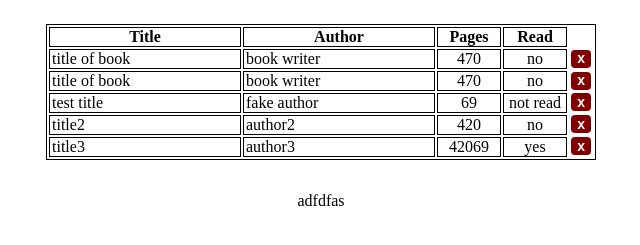
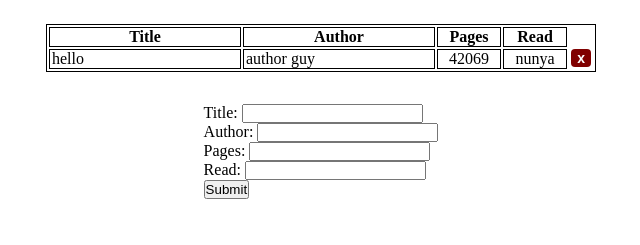
Before and after one commit to JuicetenG/library, a plain HTML site: page index.html in a window 1280 px wide. Shown: the part 99-344 px from the top of the page, without its empty margins (319-959 px from the left). Drawn offline with Linux system fonts and the light colour scheme.

Commit message:
add form to add books, fix loop to display books to not cause duplicate additions every submit

```diff
--- a/index.html
+++ b/index.html
@@ -19,7 +19,7 @@
         <th class="read-column">Read</th>
         <th class="delete-column"></th>
       </tr>
-      <tr class="book">
+  <!--<tr class="book">
         <td>title of book</td>
         <td>book writer</td>
         <td>470</td>
@@ -32,12 +32,31 @@
         <td>470</td>
         <td>no</td>
         <td><button id="delete">x</button></td>
-      </tr>
+      </tr> -->
     </table>
   </div>
-
-  <form>
-    <div>adfdfas</div>
-  </form>
+  <div class="form-container">
+    <form action="" method="post">
+      <div>
+        <label for="bookTitle">Title:</label>
+        <input type="text" id="bookTitle" name="book-title">
+      </div>
+      <div>
+        <label for="bookAuthor">Author:</label>
+        <input type="text" id="bookAuthor" name="book-author">
+     </div>
+     <div>
+      <label for="bookPages">Pages:</label>
+      <input type="text" id="bookPages" name="book-pages">
+     </div>
+     <div>
+      <label for="bookRead">Read:</label>
+      <input type="text" id="bookRead" name="book-read">
+     </div>
+     <div>
+      <button type="submit" id="submitButton">Submit</button>
+     </div>
+    </form>
+  </div>
 </body>
 </html>
--- a/library.js
+++ b/library.js
@@ -1,10 +1,9 @@
-let titleInput = null;
-let authorInput = null;
-let pagesInput = null;
-let readInput = null;
-
 const table = document.querySelector('#table');
 const books = [];
+const booksTracker = [];
+
+const addButton = document.querySelector('#addButton');
+const submitButton = document.querySelector('#submitButton');
 
 function Book(title, author, pageCount, readStatus) {
   this.title = title;
@@ -24,7 +23,10 @@ function addBook(title, author, pageCount, readStatus) {
 }
 
 function displayBooks() {
-  books.forEach((book) => {
+  for(let i = 0; i < books.length; i++) {
+    if(booksTracker.includes(books[i].title)){
+      continue;
+    }
     let bookRow = document.createElement('tr');
     let bookTitle = document.createElement('td');
     let bookAuthor = document.createElement('td');
@@ -32,10 +34,10 @@ function displayBooks() {
     let bookRead = document.createElement('td');
     let bookDelete = document.createElement('button');
 
-    bookTitle.textContent = book.title;
-    bookAuthor.textContent = book.author;
-    bookPages.textContent = book.pages;
-    bookRead.textContent = book.readStatus;
+    bookTitle.textContent = books[i].title;
+    bookAuthor.textContent = books[i].author;
+    bookPages.textContent = books[i].pages;
+    bookRead.textContent = books[i].readStatus;
     bookDelete.textContent = 'x';
 
     table.appendChild(bookRow);
@@ -46,19 +48,24 @@ function displayBooks() {
     bookRow.appendChild(bookRead);
     bookRow.appendChild(bookDelete);
     bookDelete.setAttribute('id', 'delete');
-  });
+
+    booksTracker.push(books[i].title);
+    console.log(booksTracker);
+  }
 }
 
 /////////////////////* test */////////////////////
-let testBook = new Book('test title', 'fake author', 69, 'not read');
-books.push(testBook);
+addBook('hello', 'author guy', '42069', 'nunya');
+displayBooks();
 /////////////////////* test */////////////////////
 
-
-addBook('title2', 'author2', 420, 'no');
-addBook('title3', 'author3', 42069, 'yes');
-console.log(books[0]);
-console.log(books[1]);
-console.log(books[2]);
-
-displayBooks();
+submitButton.addEventListener('click', (e) => {
+  e.preventDefault();
+  let bookTitleField = document.querySelector('#bookTitle');
+  let authorField = document.querySelector('#bookAuthor');
+  let pagesField = document.querySelector('#bookPages');
+  let readField = document.querySelector('#bookRead');
+  addBook(bookTitleField.value, authorField.value, pagesField.value, readField.value);
+  displayBooks();
+  form.reset();
+});
```
